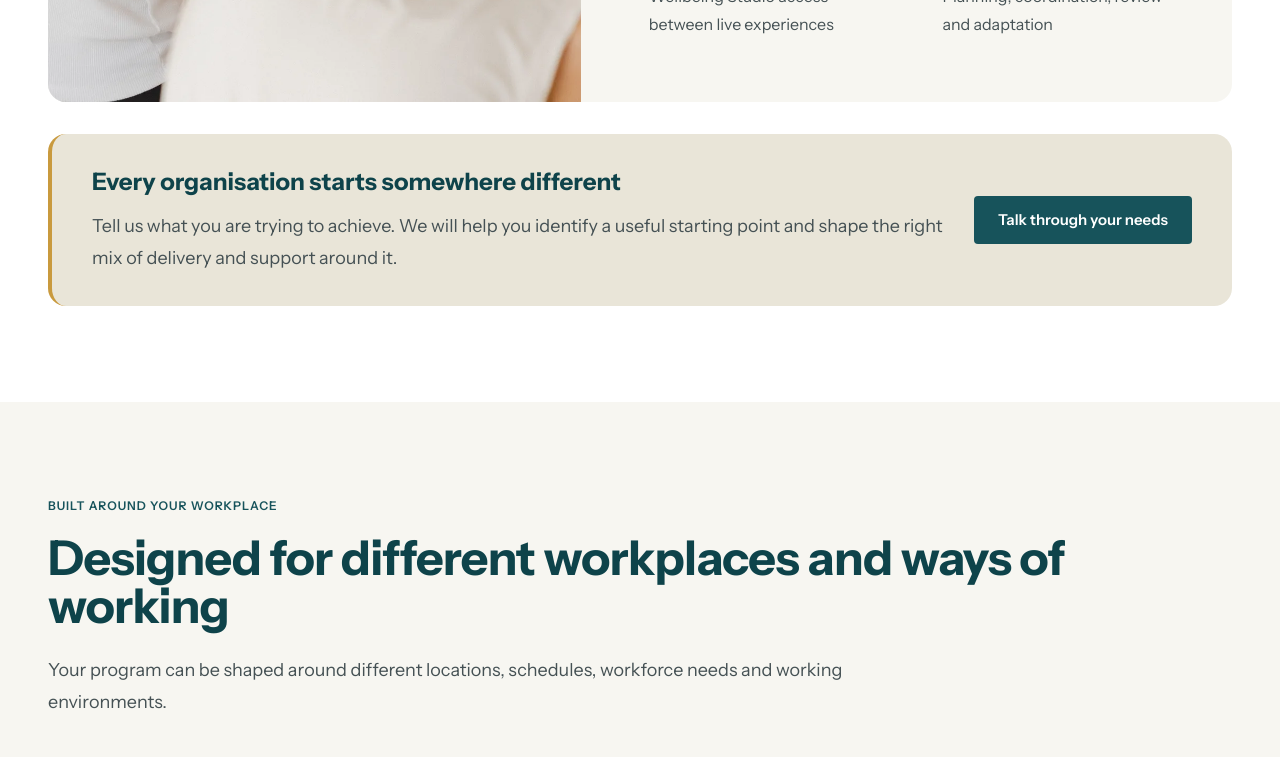
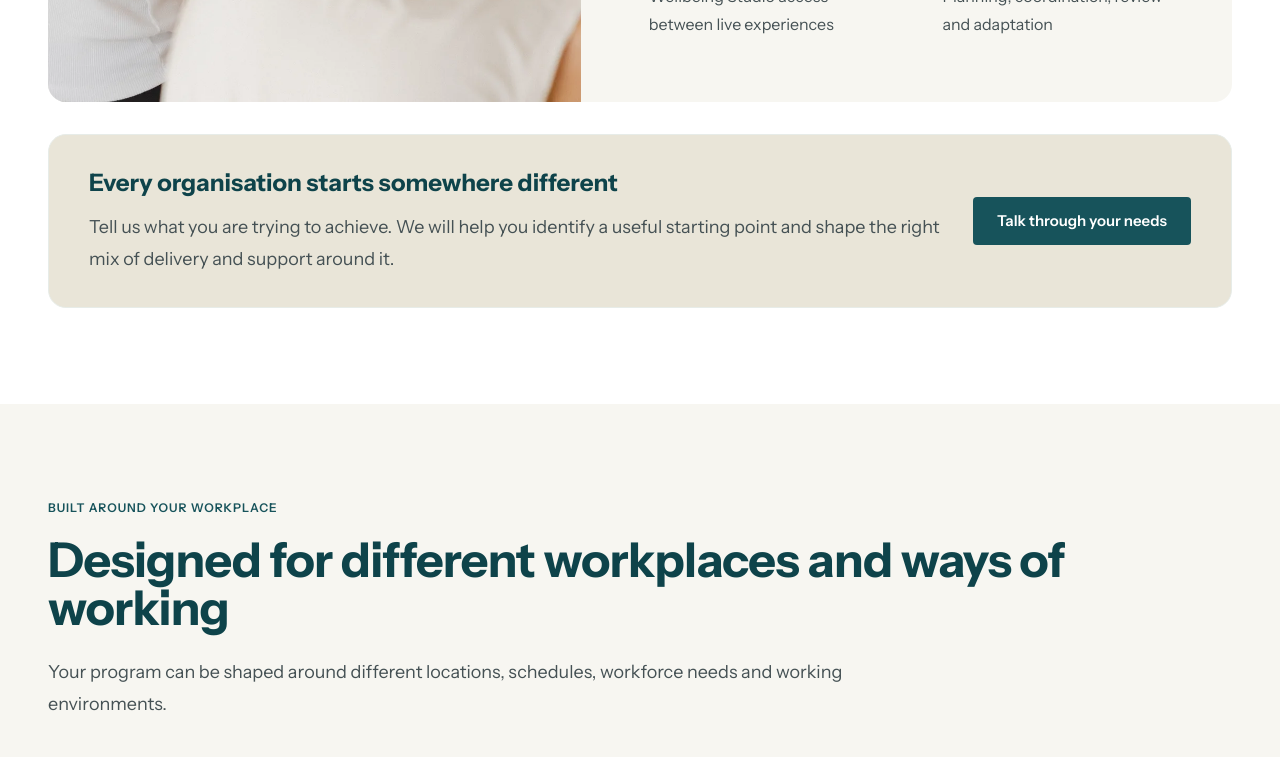
Before and after one commit to glennhammond/cya-website-prototype, a Next.js app: page /workplace-wellbeing-programs in a window 1280 px wide. Shown: the part 1620-2377 px from the top of the page. Built offline with nearby package versions, Linux system fonts and the light colour scheme.

Commit message:
Remove decorative vertical accent bars

```diff
--- a/app/workplace-wellbeing-programs/page.tsx
+++ b/app/workplace-wellbeing-programs/page.tsx
@@ -77,7 +77,7 @@ export default function WorkplaceWellbeingProgramsPage() {
             </div>
           </div>
 
-          <div className="mt-8 grid gap-7 rounded-[var(--cya-radius-panel)] border-l-4 border-[var(--cya-ochre)] bg-[var(--cya-surface-warm)] px-8 py-8 md:grid-cols-[1fr_auto] md:items-center lg:px-10">
+          <div className="mt-8 grid gap-7 rounded-[var(--cya-radius-panel)] border border-[var(--cya-divider)] bg-[var(--cya-surface-warm)] px-8 py-8 md:grid-cols-[1fr_auto] md:items-center lg:px-10">
             <div>
               <h3 className="text-2xl font-bold text-[var(--cya-teal-dark)]">Every organisation starts somewhere different</h3>
               <p className="mt-3 max-w-4xl text-lg leading-8 text-[var(--cya-body)]">Tell us what you are trying to achieve. We will help you identify a useful starting point and shape the right mix of delivery and support around it.</p>
@@ -166,7 +166,7 @@ export default function WorkplaceWellbeingProgramsPage() {
               />
             </figure>
           </div>
-          <aside className="mt-10 border-l-4 border-[var(--cya-ochre)] bg-[var(--cya-surface-page)] px-7 py-6">
+          <aside className="mt-10 border border-[var(--cya-divider)] bg-[var(--cya-surface-page)] px-7 py-6">
             <h3 className="text-2xl font-semibold text-[var(--cya-teal-dark)]">Keep the coordination role clearly bounded</h3>
             <p className="mt-3 max-w-4xl leading-7 text-[var(--cya-body)]">An internal sponsor or Wellbeing Champion can support awareness, practical coordination and feedback. They do not become responsible for colleagues&apos; wellbeing, complaints, HR, WHS or mental-health care.</p>
           </aside>
```
